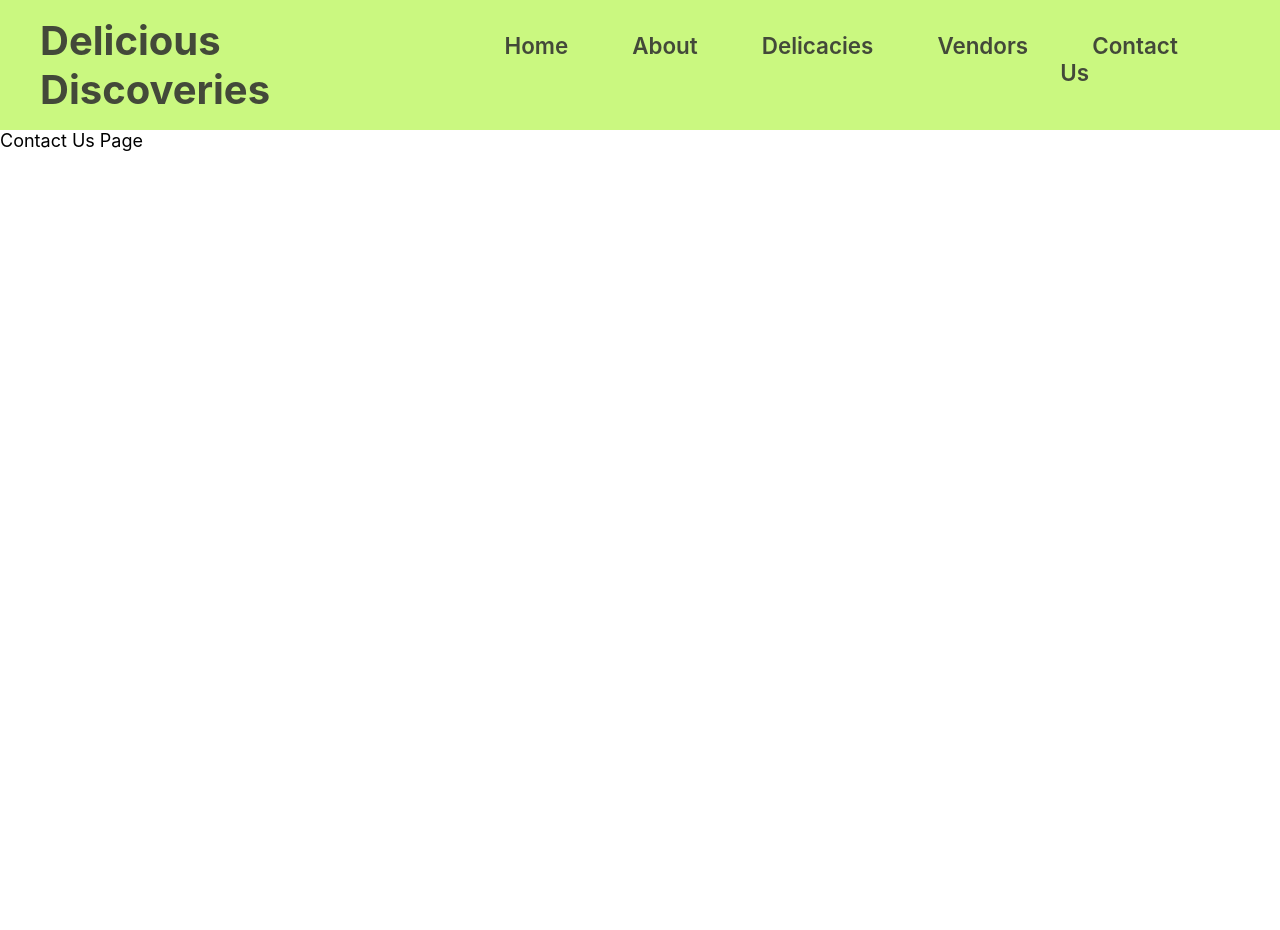
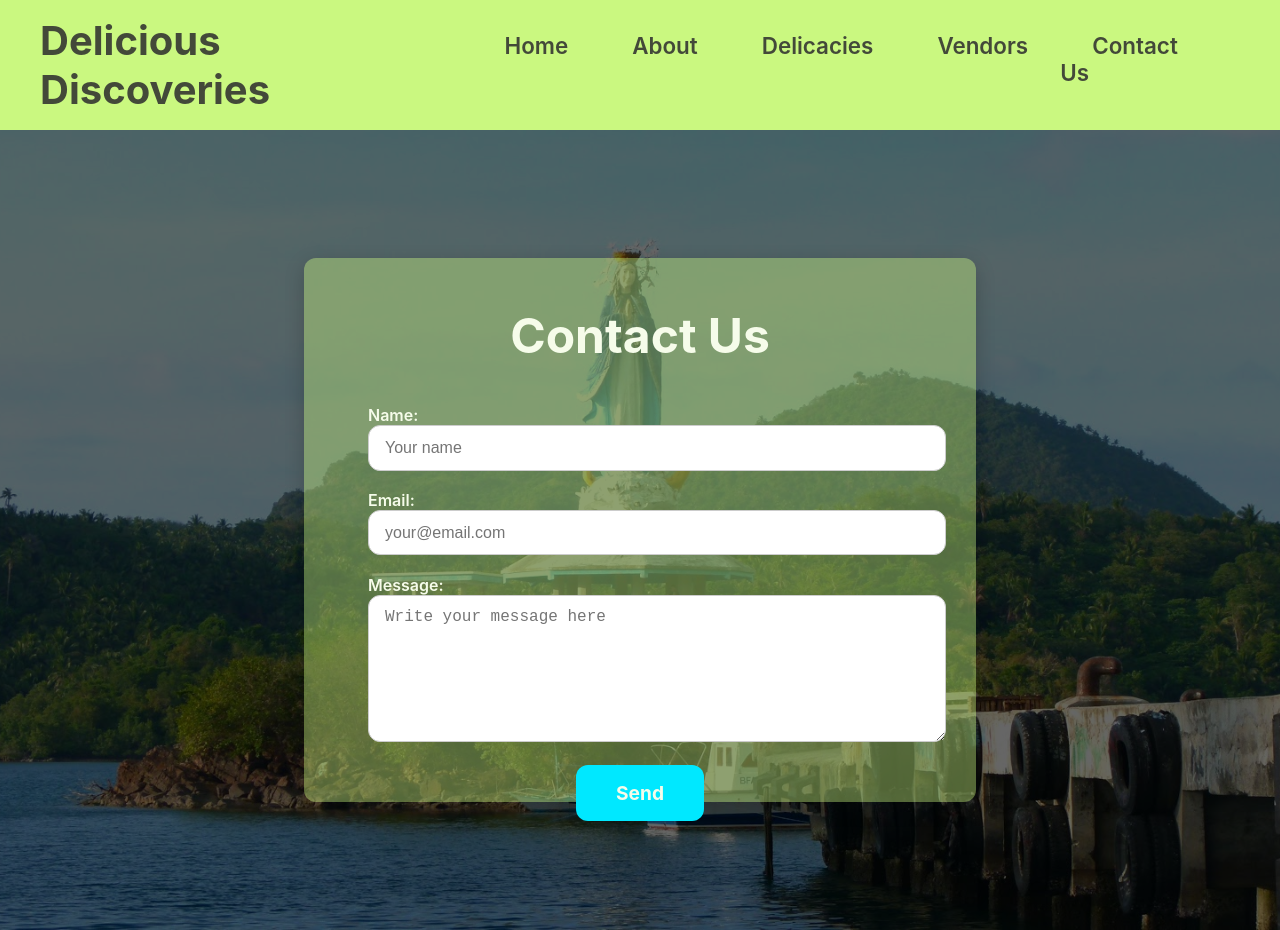
Before and after one commit to gabrieljamesbenedict/delicious-discoveries, a React (Create React App) app: page /contact-us in a window 1280 px wide. Before the commit the page ends 800 px from the top, so only its background shows below. Built offline with nearby package versions, Linux system fonts and the light colour scheme.

Commit message:
feat: implement ContactUs.js

```diff
--- a/src/Pages/ContactUs.js
+++ b/src/Pages/ContactUs.js
@@ -1,8 +1,68 @@
+import { useState } from "react";
+import { postMessage } from "../Services/messageService.js";
+import "../Styles/ContactUs.css";
+
 function ContactUs() {
+    const [name, setName] = useState("");
+    const [email, setEmail] = useState("");
+    const [message, setMessage] = useState("");
+    const [status, setStatus] = useState("");
+
+    const handleSubmit = async (e) => {
+        e.preventDefault();
+        setStatus("Sending...");
+
+        try {
+            await postMessage({ name, email, message });
+            setStatus("Message sent successfully!");
+            setName("");
+            setEmail("");
+            setMessage("");
+        } catch (err) {
+            console.error(err);
+            setStatus("Failed to send message. Try again.");
+        }
+    };
+
     return (
-        <>
-            <p>Contact Us Page</p>
-        </>
+        <section className="contact-section">
+            <div className="contact-container">
+                <h2>Contact Us</h2>
+                <form className="contact-form" onSubmit={handleSubmit}>
+                    <div>
+                        <label>Name:</label>
+                        <input
+                            type="text"
+                            value={name}
+                            onChange={(e) => setName(e.target.value)}
+                            required
+                            placeholder="Your name"
+                        />
+                    </div>
+                    <div>
+                        <label>Email:</label>
+                        <input
+                            type="email"
+                            value={email}
+                            onChange={(e) => setEmail(e.target.value)}
+                            required
+                            placeholder="your@email.com"
+                        />
+                    </div>
+                    <div>
+                        <label>Message:</label>
+                        <textarea
+                            value={message}
+                            onChange={(e) => setMessage(e.target.value)}
+                            required
+                            placeholder="Write your message here"
+                        />
+                    </div>
+                    <button type="submit">Send</button>
+                </form>
+                {status && <p className="status-message">{status}</p>}
+            </div>
+        </section>
     );
 }
 
--- /dev/null
+++ b/src/Styles/ContactUs.css
@@ -0,0 +1,100 @@
+.contact-section {
+    margin: 0;
+    padding: 8rem 6rem;
+    width: 100%;
+    height: 100vh;
+    box-sizing: border-box;
+
+    display: flex;
+    justify-content: center;
+    background-image: url(/src/Assets/marinduque-banner.jpg);
+    background-color: rgba(0, 0, 0, 0.6);
+    background-blend-mode: multiply;
+    background-repeat: no-repeat;
+    background-size: cover;
+    background-position: center;
+
+    color: var(--background-color);
+}
+
+.contact-container {
+    width: 50%;
+    padding: 3rem 4rem;
+    background-color: rgba(202, 248, 128, 0.4);
+    border-radius: 12px;
+    box-shadow: 0 6px 20px rgba(0, 0, 0, 0.2);
+    color: var(--background-color);
+    display: flex;
+    flex-direction: column;
+    gap: 1.5rem;
+}
+
+.contact-container h2 {
+    font-size: 3rem;
+    text-align: center;
+    margin-bottom: 1rem;
+}
+
+.contact-form {
+    display: flex;
+    flex-direction: column;
+    gap: 1.2rem;
+}
+
+.contact-form label {
+    font-weight: 600;
+    font-size: 1rem;
+    margin-bottom: 0.5rem;
+}
+
+.contact-form input,
+.contact-form textarea {
+    width: 100%;
+    padding: 0.8rem 1rem;
+    border: 1px solid #ccc;
+    border-radius: 0.75rem;
+    font-size: 1rem;
+    transition: border 0.3s, box-shadow 0.3s;
+}
+
+.contact-form input:focus,
+.contact-form textarea:focus {
+    border-color: var(--accent-color);
+    box-shadow: 0 0 8px rgba(0, 123, 255, 0.2);
+    outline: none;
+}
+
+.contact-form textarea {
+    min-height: 120px;
+    resize: vertical;
+}
+
+.contact-form button {
+    all: unset;
+    padding: 1rem 2.5rem;
+    border-radius: 0.75rem;
+    width: fit-content;
+    cursor: pointer;
+    color: var(--background-color);
+    font-size: 1.2rem;
+    font-weight: 700;
+    background-color: var(--accent-color);
+    transition: background-color 200ms ease-in-out;
+    align-self: center;
+}
+
+.contact-form button:hover {
+    background-color: var(--primary-color);
+}
+
+.contact-form button:active {
+    background-color: var(--secondary-color);
+}
+
+.status-message {
+    text-align: center;
+    font-weight: 600;
+    font-size: 1rem;
+    margin-top: 0.5rem;
+    color: var(--accent-color);
+}
```
